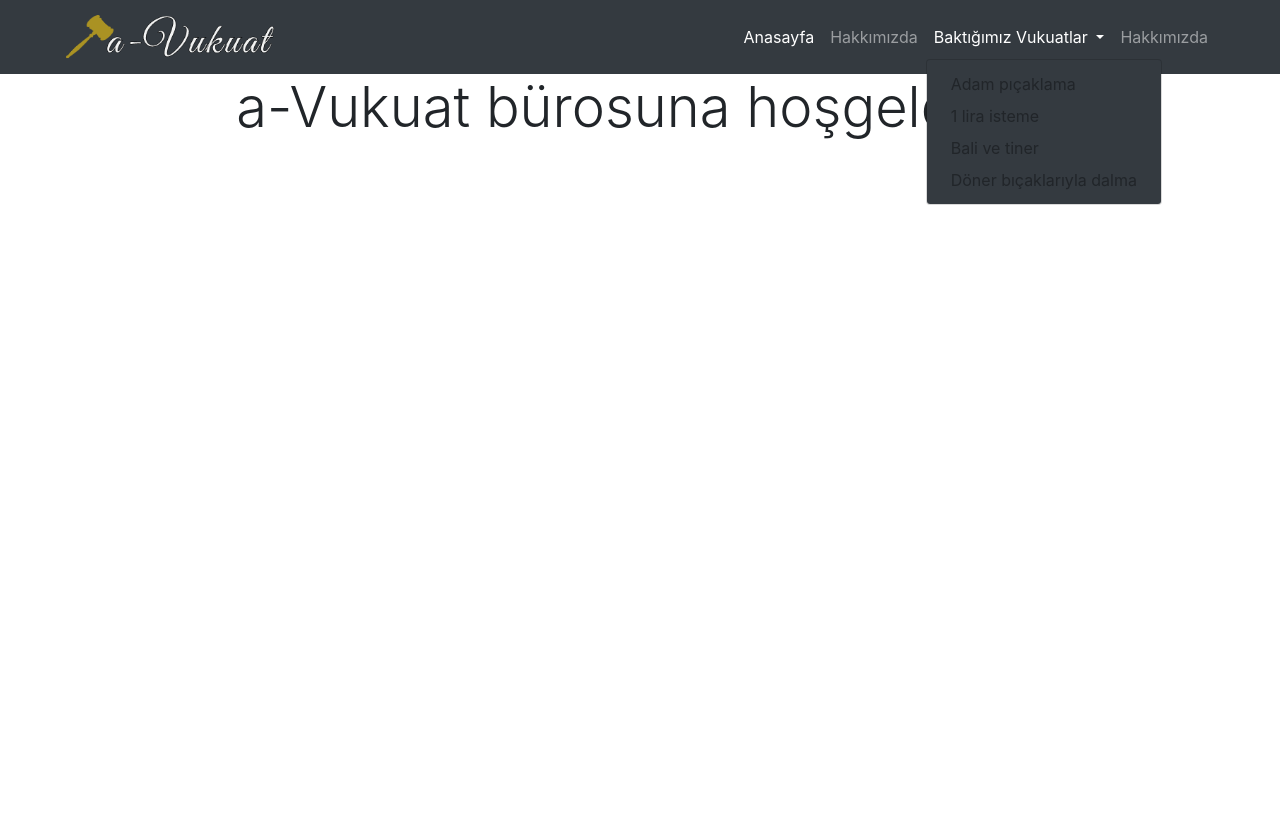
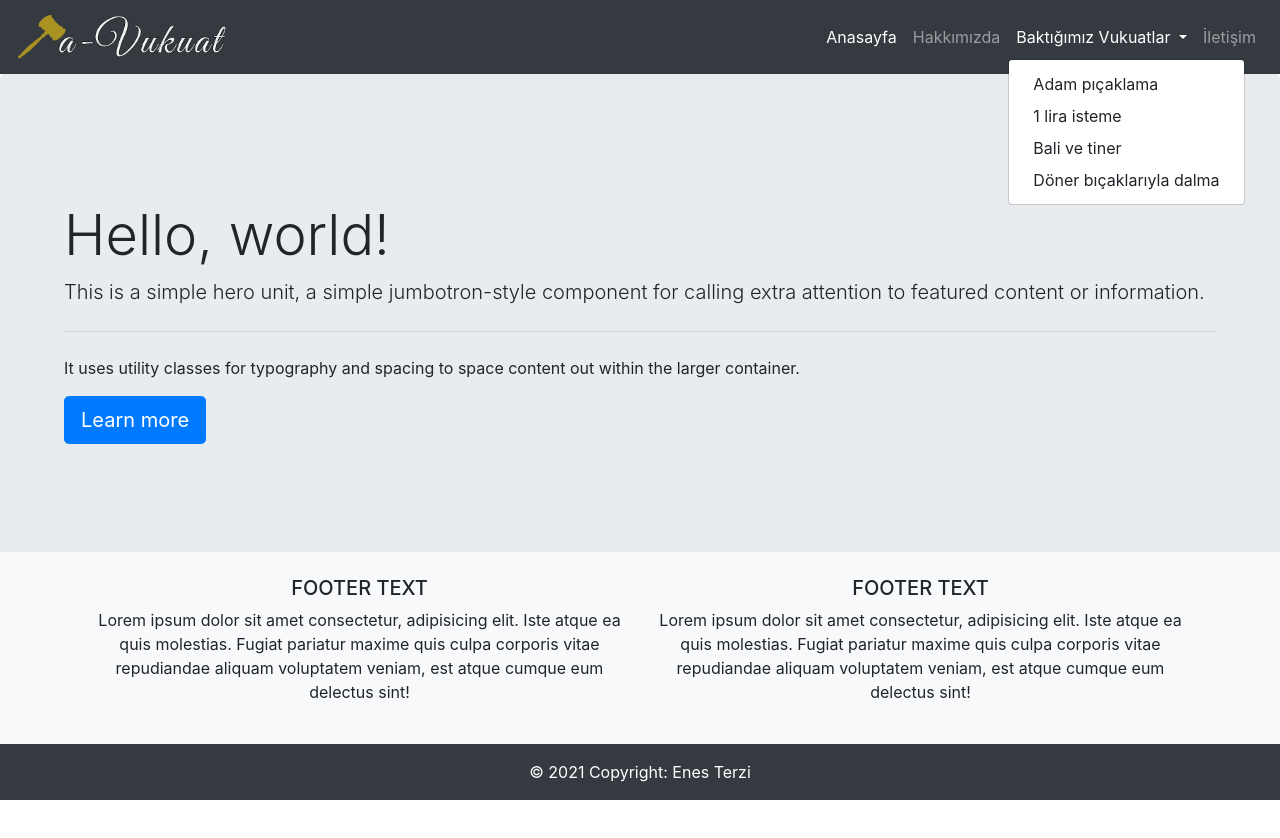
Before and after one commit to enestrz/a-vukuat, a plain HTML site: page index.html in a window 1280 px wide. Both pictures are taken after a click on the link "Baktığımız Vukuatlar". Before the commit the page ends 800 px from the top, so only its background shows below. Drawn offline with nearby package versions, Linux system fonts and the light colour scheme.

```diff
--- a/css/style.css
+++ b/css/style.css
@@ -0,0 +1,6 @@
+.footer {
+  position: sticky;
+  left: 0;
+  bottom: 0;
+  width: 100%;
+}
--- a/index.html
+++ b/index.html
@@ -2,7 +2,7 @@
 <html lang="en">
 
 <head>
-    <title>A-Vukuat</title>
+    <title>A-Vukuat Anasayfa</title>
     <!-- Required meta tags -->
     <meta charset="utf-8">
     <meta name="viewport" content="width=device-width, initial-scale=1, shrink-to-fit=no">
@@ -15,46 +15,99 @@
 
 <body>
 
-    <nav class="navbar navbar-expand-lg navbar-dark bg-dark px-5">
-
-        <a class="navbar-brand ml-3" href="#"><img src="css/images/logo.png" alt="logo" style="height:48px;"></a>
+    <!-- Navigation Section -->
+        <nav class="navbar navbar-expand-sm navbar-dark bg-dark ">
+            <a class="navbar-brand " href="#"><img src="css/images/logo.png" alt="logo" style="height:48px;"></a>
             <button class="navbar-toggler" type="button" data-toggle="collapse" data-target="#navbarNavDropdown"
                 aria-controls="navbarNavDropdown" aria-expanded="false" aria-label="Toggle navigation">
                 <span class="navbar-toggler-icon"></span>
             </button>
 
-        <div class="collapse navbar-collapse mr-3" id="navbarNavDropdown">
+            <div class="collapse navbar-collapse " id="navbarNavDropdown">
                 <ul class="navbar-nav ml-auto">
                     <li class="nav-item active">
                         <a class="nav-link " href="#">Anasayfa <span class="sr-only">(current)</span></a>
                     </li>
                     <li class="nav-item">
-                    <a class="nav-link" href="#">Hakkımızda</a>
+                        <a class="nav-link" href="/pages/about.html">Hakkımızda</a>
                     </li>
                     <li class="nav-item dropdown">
                         <a class="nav-link dropdown-toggle" href="#" id="navbarDropdownMenuLink" data-toggle="dropdown"
                             aria-haspopup="true" aria-expanded="false">
                             Baktığımız Vukuatlar
                         </a>
-                    <div class="dropdown-menu bg-dark " aria-labelledby="navbarDropdownMenuLink">
-                        <a class="dropdown-item " href="#">Adam pıçaklama</a>
-                        <a class="dropdown-item" href="#">1 lira isteme</a>
-                        <a class="dropdown-item" href="#">Bali ve tiner</a>
-                        <a class="dropdown-item" href="#">Döner bıçaklarıyla dalma</a>
+                        <div class="dropdown-menu " aria-labelledby="navbarDropdownMenuLink">
+                            <a class="dropdown-item btn-secondary" href="#">Adam pıçaklama</a>
+                            <a class="dropdown-item btn-secondary" href="#">1 lira isteme</a>
+                            <a class="dropdown-item btn-secondary" href="#">Bali ve tiner</a>
+                            <a class="dropdown-item btn-secondary" href="#">Döner bıçaklarıyla dalma</a>
                         </div>
                     </li>
                     <li class="nav-item">
-                    <a class="nav-link" href="#">Hakkımızda</a>
+                        <a class="nav-link" href="#">İletişim</a>
                     </li>
                 </ul>
             </div>
+        </nav>
+
+        <!-- Content Section -->
+        <div class="jumbotron justify-content-center">
+            <div class="jumbotron">
+                <h1 class="display-4">Hello, world!</h1>
+                <p class="lead">This is a simple hero unit, a simple jumbotron-style component for calling extra
+                    attention to featured content or information.</p>
+                <hr class="my-4">
+                <p>It uses utility classes for typography and spacing to space content out within the larger container.
+                </p>
+                <p class="lead">
+                    <a class="btn btn-primary btn-lg" href="#" role="button">Learn more</a>
+                </p>
+            </div>
+        </div>
 
 
-    </nav>
+        <!-- Footer Section -->
+        <footer class="footer clearfix bg-light text-center text-lg-start">
+            <!-- Grid container -->
+            <div class="container p-4">
+                <!--Grid row-->
+                <div class="row">
+                    <!--Grid column-->
+                    <div class="col-lg-6 col-md-12 mb-4 mb-md-0">
+                        <h5 class="text-uppercase">Footer text</h5>
 
-    <div class="d-flex justify-content-center">
-        <h1 class="display-4">a-Vukuat bürosuna hoşgeldiniz</h1>
+                        <p>
+                            Lorem ipsum dolor sit amet consectetur, adipisicing elit. Iste atque ea quis
+                            molestias. Fugiat pariatur maxime quis culpa corporis vitae repudiandae
+                            aliquam voluptatem veniam, est atque cumque eum delectus sint!
+                        </p>
                     </div>
+                    <!--Grid column-->
+
+                    <!--Grid column-->
+                    <div class="col-lg-6 col-md-12 mb-4 mb-md-0">
+                        <h5 class="text-uppercase">Footer text</h5>
+
+                        <p>
+                            Lorem ipsum dolor sit amet consectetur, adipisicing elit. Iste atque ea quis
+                            molestias. Fugiat pariatur maxime quis culpa corporis vitae repudiandae
+                            aliquam voluptatem veniam, est atque cumque eum delectus sint!
+                        </p>
+                    </div>
+                    <!--Grid column-->
+                </div>
+                <!--Grid row-->
+            </div>
+            <!-- Grid container -->
+
+            <!-- Copyright -->
+            <div class=" bg-dark text-white p-3" style="background-color: rgba(0, 0, 0, 0.2)">
+                © 2021 Copyright:
+                <a class="text-white" href="https://enestrz.github.io/">Enes Terzi</a>
+            </div>
+            <!-- Copyright -->
+        </footer>
+
 
     <!-- Optional JavaScript -->
     <!-- jQuery first, then Popper.js, then Bootstrap JS -->
```
Also changed, not shown: pages/about.html (added, +73 -0 lines). Lines whose indentation alone changed are shown as unchanged.
